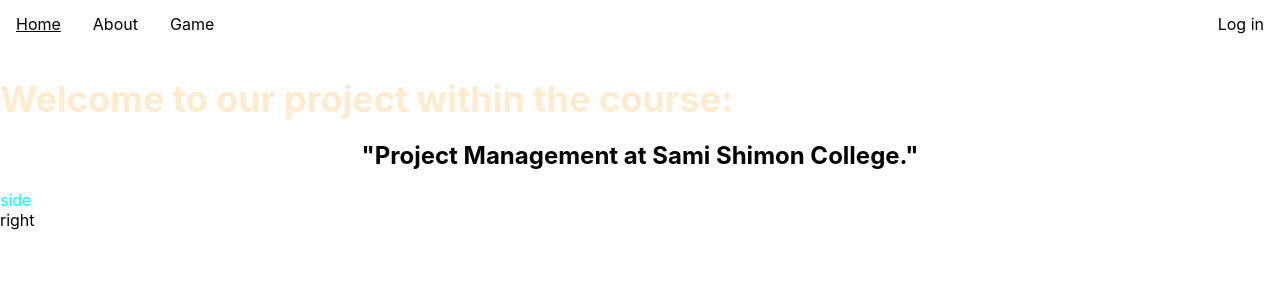
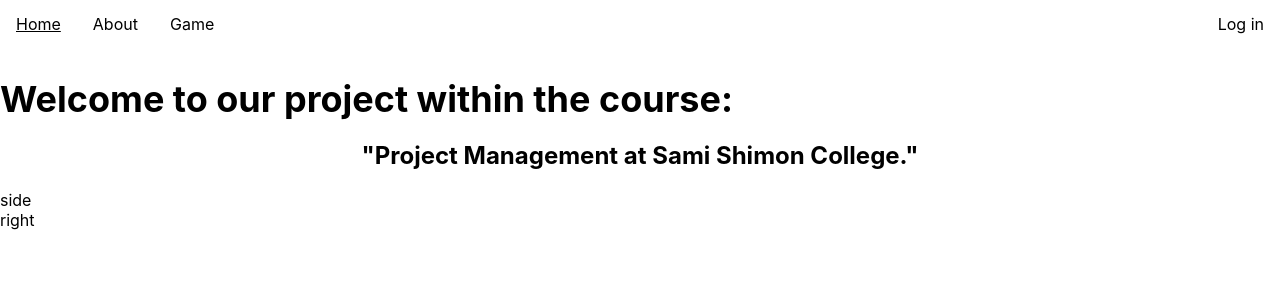
Before and after one commit to Shmulls/GoalFeed-Frontned, a React (Create React App) app: page /home in a window 1280 px wide. Shown: the top 300 px of the page. Built offline with nearby package versions, Linux system fonts and the light colour scheme.

Commit message:
design home page

```diff
--- a/src/Pages/home/home.css
+++ b/src/Pages/home/home.css
@@ -1,7 +1,9 @@
-.side{
-    color: aqua;
-    flex: 3;
+
+.home-page{
+/* margin: 0 auto; */
 }
-.w{
-    color: blanchedalmond;
+
+.home-page-container{
+    display: flex;
+    justify-content: space-between;
 }
--- a/src/Pages/register/register.js
+++ b/src/Pages/register/register.js
@@ -100,7 +100,7 @@
         <label>
           Password:
           <input
-            type="rpassword"
+            type="password"
             value={password}
             onChange={handlePasswordChange}
           />
```
Also changed, not shown: src/component/feedBubble/FeedBubble.jsx (added, +18 -0 lines), src/component/post/Post.jsx (added, +17 -0 lines).
